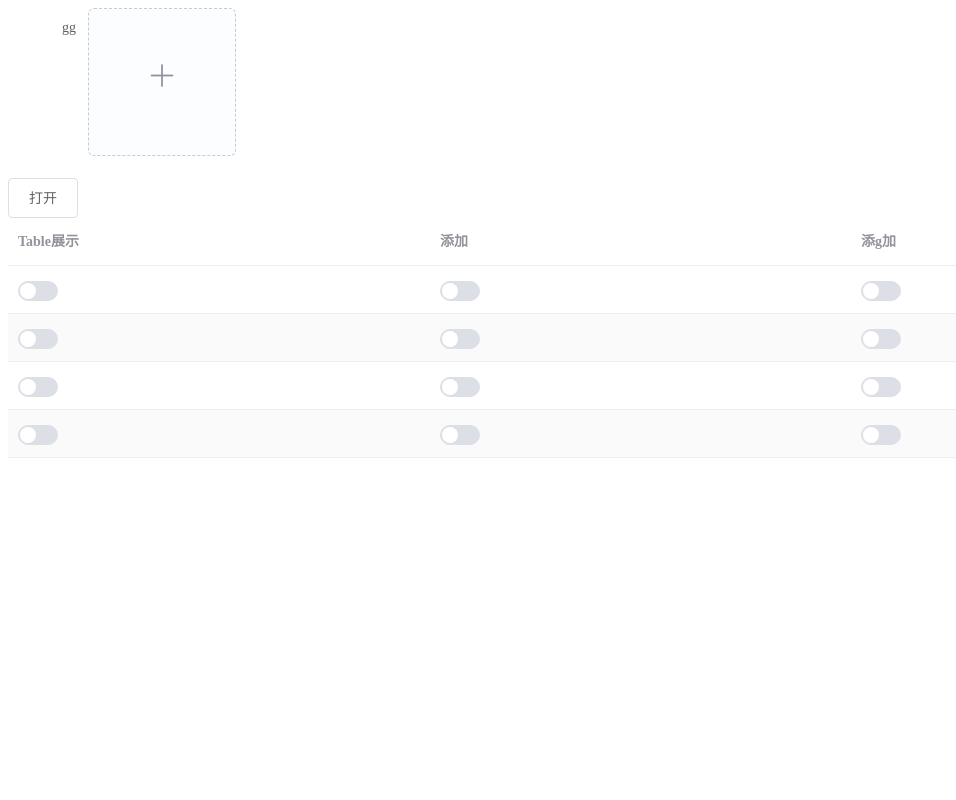
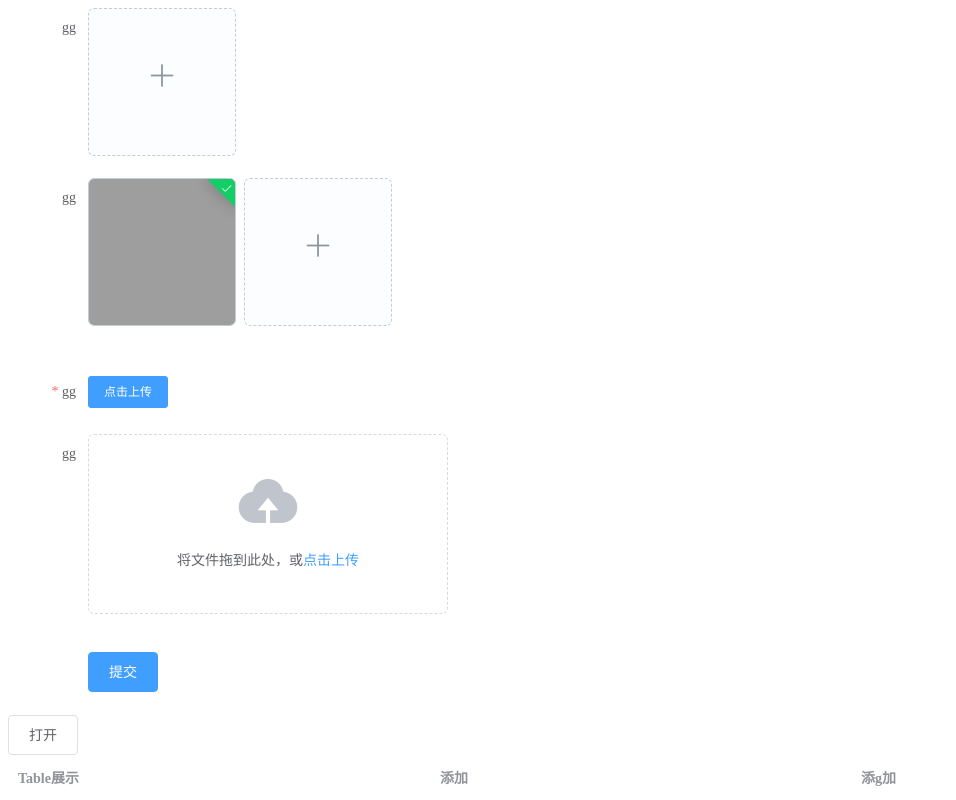
Before and after one commit to yangaijun/vue-elementui-freedomen, a Vue app: page /#/ in a window 1280 px wide. Shown: the top 800 px of the page, without its empty margins (0-956 px from the left). Built offline with nearby package versions, Linux system fonts and the light colour scheme; grey boxes are pictures that could not be loaded.

Commit message:
添加新功能

```diff
--- a/src/components/Crud.vue
+++ b/src/components/Crud.vue
@@ -1,9 +1,17 @@
 <template>
     <fd-vuex>
         <fd-form
-        :columns="[
-            {type: 'upload',  prop: 'ss', label: 'gg'}
-        ]">
+        @submit="event"
+            :columns="[
+                {type: 'upload-pcard',  prop: 'ss', label: 'gg'},
+                {type: 'upload-pcard',  prop: 'ss3', label: 'gg',  value: ['db_detail.jpg'], filter: ({value}) => `https://demo-mall-1256372626.cos.ap-chengdu.myqcloud.com/${value}`, config: {fileSizeRange: new Array(10, 2048), fileTypes: 'jpg, md', onSuccess(response) {
+                    return response
+                }}} ,
+                {type: 'upload-picture',  prop: 'ss4', label: 'gg',rule: 'must', tip: '上传点图片'} ,
+                {type: 'upload-file',  prop: 'ss5', label: 'gg'},
+                {type: 'button-primary', value: '提交', prop: '$submit'}
+            ]"
+        >
 
         </fd-form>
         <el-button @click="open">打开 </el-button>
--- a/src/main.js
+++ b/src/main.js
@@ -27,7 +27,7 @@ Freedomen.rules({
 })
 Freedomen.configs({
   upload: {
-    action: 'http://www.jasobim.com:8085/api/files/uploadFiles'
+    action: 'http://localhost:8090/fdapi/Tab/importFile'
   },
   form: {
     labelWidth: '80px'
--- a/src/plug/components/form/Form.vue
+++ b/src/plug/components/form/Form.vue
@@ -14,9 +14,9 @@
     </el-form>
 </template>
 <script>
-import util from '../../utils/util.js';
-import FdRegion from '../../core/region';
-import rule from '../../utils/rule.js';
+import util from '../../utils/util.js'
+import FdRegion from '../../core/region'
+import rule from '../../utils/rule.js'
 import merge from '../../mixins/merge'
 export default {
     name: 'FdForm',
--- a/src/plug/components/table/Table.vue
+++ b/src/plug/components/table/Table.vue
@@ -75,7 +75,6 @@ export default {
         let config = this.mergeConfig('table', this.config)
         if (config) {
             this.tempConfig = config
-            console.log(this.tempConfig)
         }
     }
 }
--- a/src/plug/elements/upload/Upload.vue
+++ b/src/plug/elements/upload/Upload.vue
@@ -1,27 +1,27 @@
 <template>
-    <span>
     <el-upload
         :action="item.config && item.config.action"
-            list-type="picture-card"
+        :list-type="listType(mixin_type(item))"
         :multiple="item.config && item.config.multiple"
         :data="item.config && item.config.data"
         :headers="item.config && item.config.headers"
+        :name="item.config && item.config.name"
+        :with-credentials="item.config && item.config.withCredentials"
+        :show-file-list="item.config && item.config.showFileList"
+        :limit="item.config && item.config.limit"
         :on-success="onSuccess"
         :file-list="fileList"
         :on-remove="onRemove"
-            :before-upload="beforeAvatarUpload">
-            <i class="el-icon-plus"></i>
-        </el-upload>
-        <!-- <el-upload
-            class="upload-demo"
-            drag
-            action="https://jsonplaceholder.typicode.com/posts/"
-            multiple>
+        :drag="mixin_type(item) == 'upload-file'"
+        :before-upload="beforeUpload">
+            <div v-if="mixin_type(item) == 'upload-file'">
                 <i class="el-icon-upload"></i>
                 <div class="el-upload__text">将文件拖到此处，或<em>点击上传</em></div>
-            <div class="el-upload__tip" slot="tip">只能上传jpg/png文件，且不超过500kb</div>
-        </el-upload> -->
-    </span>
+            </div>
+            <i class="el-icon-plus" v-else-if="mixin_type(item) == 'upload-pcard'"></i>
+            <el-button  size="small" type="primary" v-else>点击上传</el-button>
+            <div slot="tip" v-if="item.config && item.config.tip" class="el-upload__tip">{{item.tip}}</div>
+    </el-upload>
 </template>
 <script>
 import base from '../../mixins/base.js';
@@ -36,18 +36,15 @@ export default {
             fileList: []
         }
     },
-    watch: {
-        selfValue(nd, od) {
-            if (!this.testValue(nd, od))
-                this.resetFileList(nd)
+    methods: {
+        listType(type) {
+            const types = {
+                'upload-pcard':  'picture-card',
+                'upload-picture':  'picture',
+                'upload-header': 'picture-card'
             }
+            return types[type]
         },
-    computed: {
-        selfValue() {
-            return this.item.value
-        }
-    },
-    methods: {
         change() {
              this.mixin_event({
                 type: 'change',
@@ -55,34 +52,80 @@ export default {
                 value: this.item.value
             })
         },
-        beforeAvatarUpload(file) {
-            return this.item.config.beforeUpload
+        beforeUpload(file) {
+            if (this.item.config) {
+                let fileSizeRange = this.item.config.fileSizeRange
+                let fileTypes = this.item.config.fileTypes
+                if (fileSizeRange) {
+                    let max = void 0, min = void 0
+                    if (Array.isArray(fileSizeRange)) {
+                        if (fileSizeRange.length == 1) {
+                            max = fileSizeRange[0]
+                        } else if (fileSizeRange.length >= 2) {
+                            min = fileSizeRange[0]
+                            max = fileSizeRange[1]
+                        }
+                    } else if (typeof fileSizeRange == 'number') {
+                        max = fileSizeRange
+                    } else {
+                        console.error('typeof upload config "fileSizeRange": number or array')
+                    }
+                    if (max != void 0) {
+                        const _fileSize = file.size / 1024
+                        min = min || 0
+                        if (min > _fileSize || max < _fileSize) {
+                            let message = min > _fileSize ? `上传文件大小不能小于${min}KB!` : `上传文件大小不能超过 ${max}KB!`
+                            this.$message({
+                                message: message,
+                                type: 'warning'
+                            })
+                            return false
+                        }
+                    }
+                }
+                if (fileTypes) {
+                    if (Array.isArray(fileTypes) || typeof fileTypes == 'string') {
+                        let extension = file.name.substring(file.name.lastIndexOf('.') + 1)
+                        if (!fileTypes.includes(extension)) {
+                             this.$message({
+                                message: "文件格式不合法。",
+                                type: 'warning'
+                            })
+                            return false
+                        }
+                    } else {
+                        console.error('typeof upload config "fileTypes": string or array')
+                    }
+                }
+            }
+            return true
         },
         onSuccess(response, file, fileList) {
             const fn = (data) => {
                 if (data) {
                     if (Array.isArray(data))
                         this.item.value = this.item.value.concat(data)
-                    else
+                    else {
                         this.item.value.push(data)
+                    }
                     this.change()
                 }
             }
-            if (this.item.config.onSuccess) {
-                let promise = this.item.config.onSuccess(response)
-                promise && promise.then(data => {
-                    fn(data)
-                })
+            if (this.item.config.onSuccess && typeof this.item.config.onSuccess === 'function') {
+                fn(this.item.config.onSuccess(response))
             } else {
-                fn(response.data)
+                fn(response)
             }
         },
         onRemove(file) {
             this.item.value = this.item.value.filter(el => {
+                if (file.url) {
                     if (el.url)
                         return file.url.indexOf(el.url) === -1
                     else
                         return file.url.indexOf(el) === -1
+                }
+                return el
             })
             this.change()
         },
```
Also changed, not shown: 1 other file (tests, documents, lock files or other folders). Lines whose indentation alone changed are shown as unchanged.
